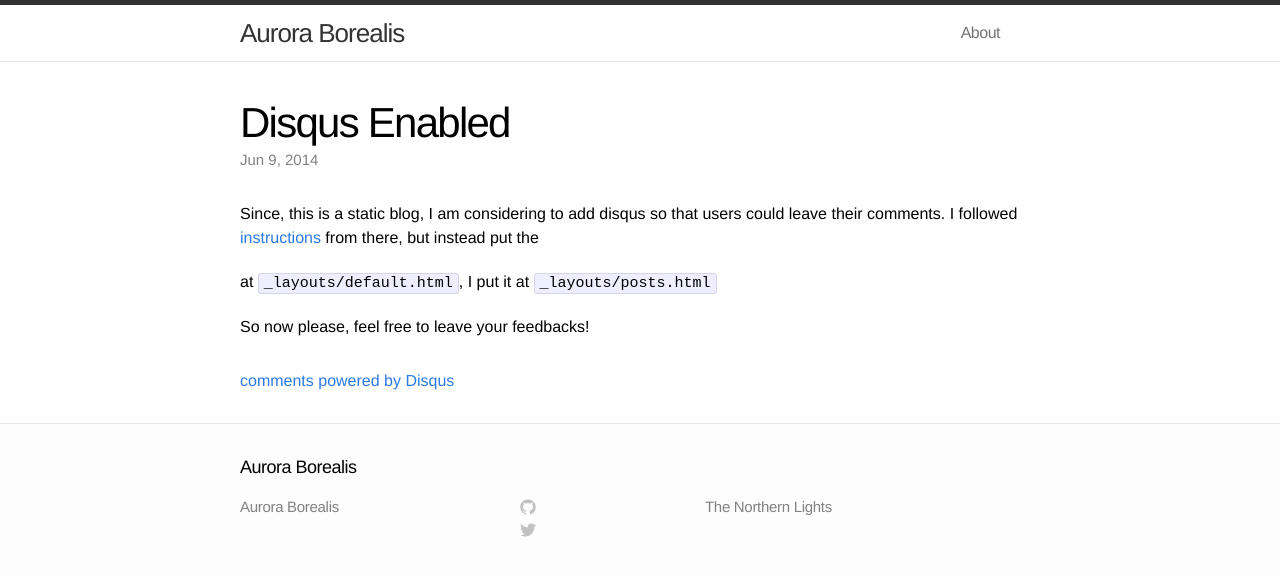
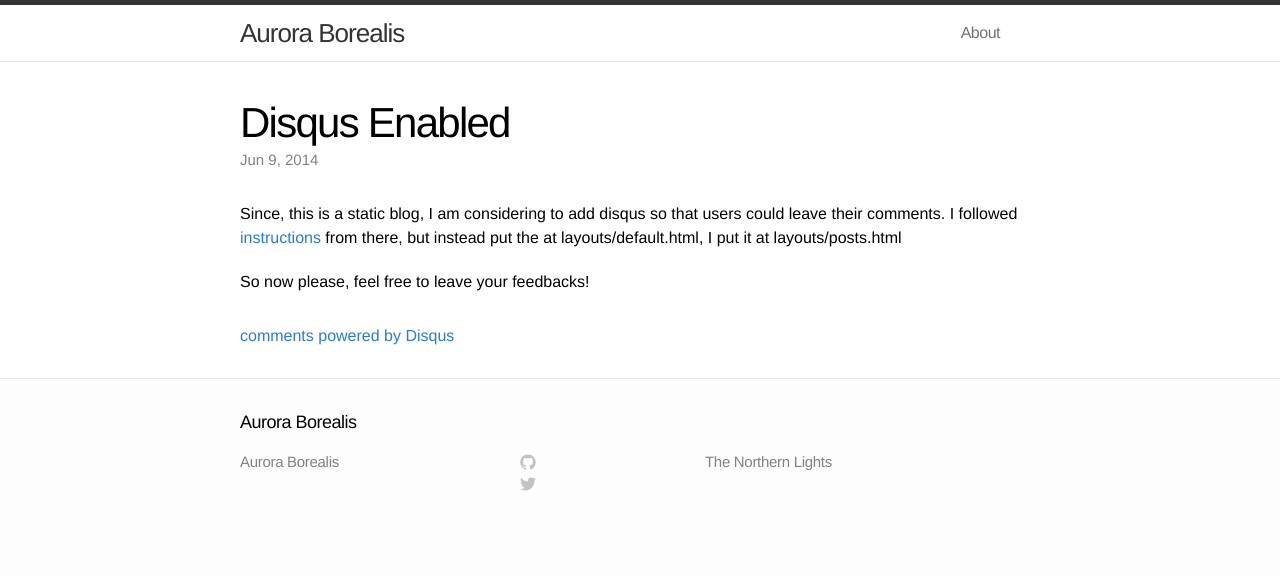
Before and after one commit to za/za.github.io, a Jekyll site: the page built from _posts/2014-06-10-disqus-enabled.markdown, in a window 1280 px wide. Shown: the top 576 px of the page. Built offline with Jekyll 4.4.1, drawn with Linux system fonts in a browser that asks for light colours; comment, search, counter and statistics services are not loaded; some of the changed lines change nothing that is shown.

Commit message:
add new post about feedback

````diff
--- a/_posts/2014-06-10-disqus-enabled.markdown
+++ b/_posts/2014-06-10-disqus-enabled.markdown
@@ -5,10 +5,6 @@
 categories: disqus
 ---
 
-Since, this is a static blog, I am considering to add disqus so that users could leave their comments. I followed [instructions](http://joshualande.com/jekyll-github-pages-poole/) from there, but instead put the
-
-    {% include comments.html %}
-
-at ```_layouts/default.html```, I put it at ```_layouts/posts.html```
+Since, this is a static blog, I am considering to add disqus so that users could leave their comments. I followed [instructions](http://joshualande.com/jekyll-github-pages-poole/) from there, but instead put the {% include comments.html %} at layouts/default.html, I put it at layouts/posts.html
 
 So now please, feel free to leave your feedbacks!
````
